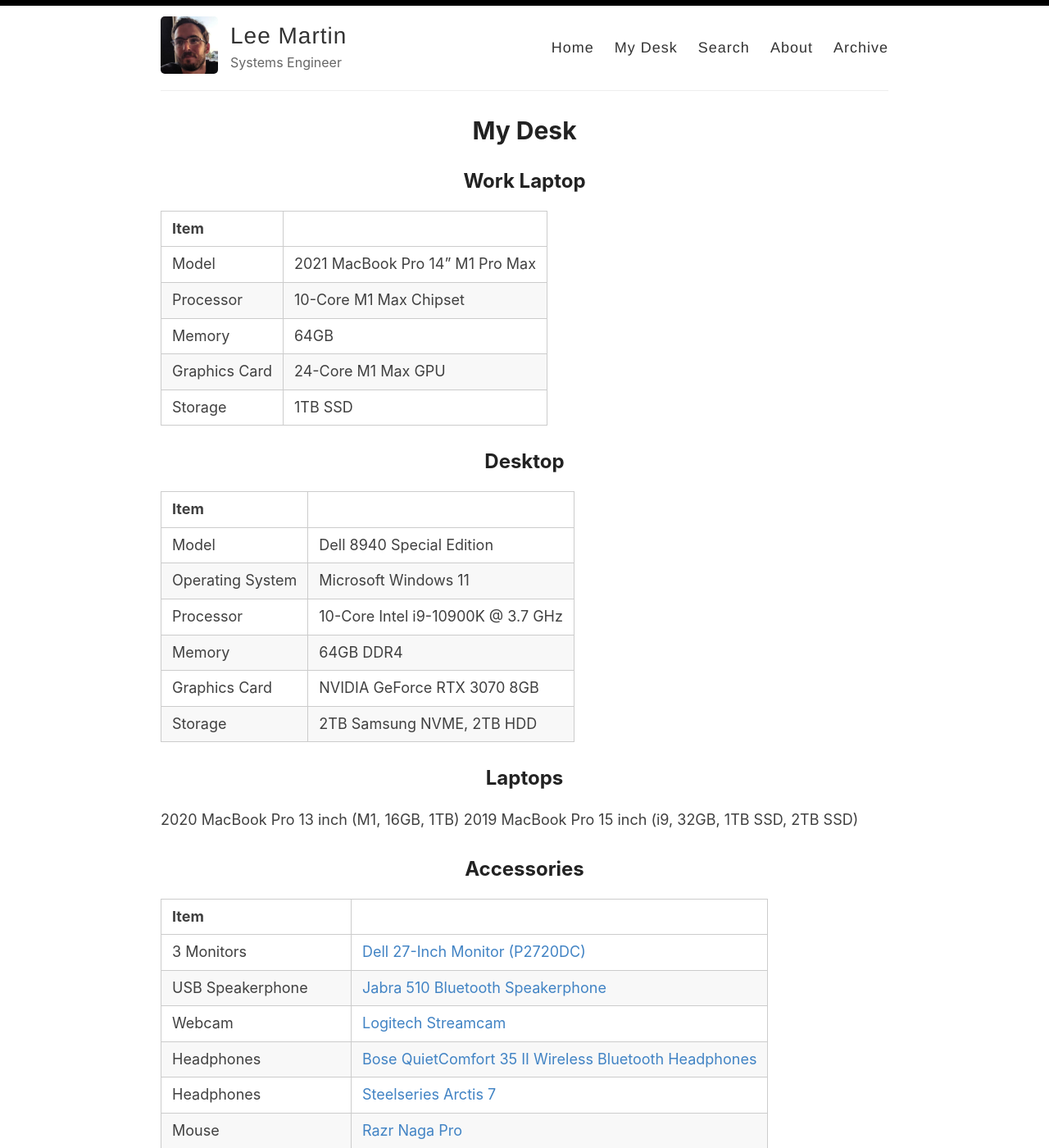
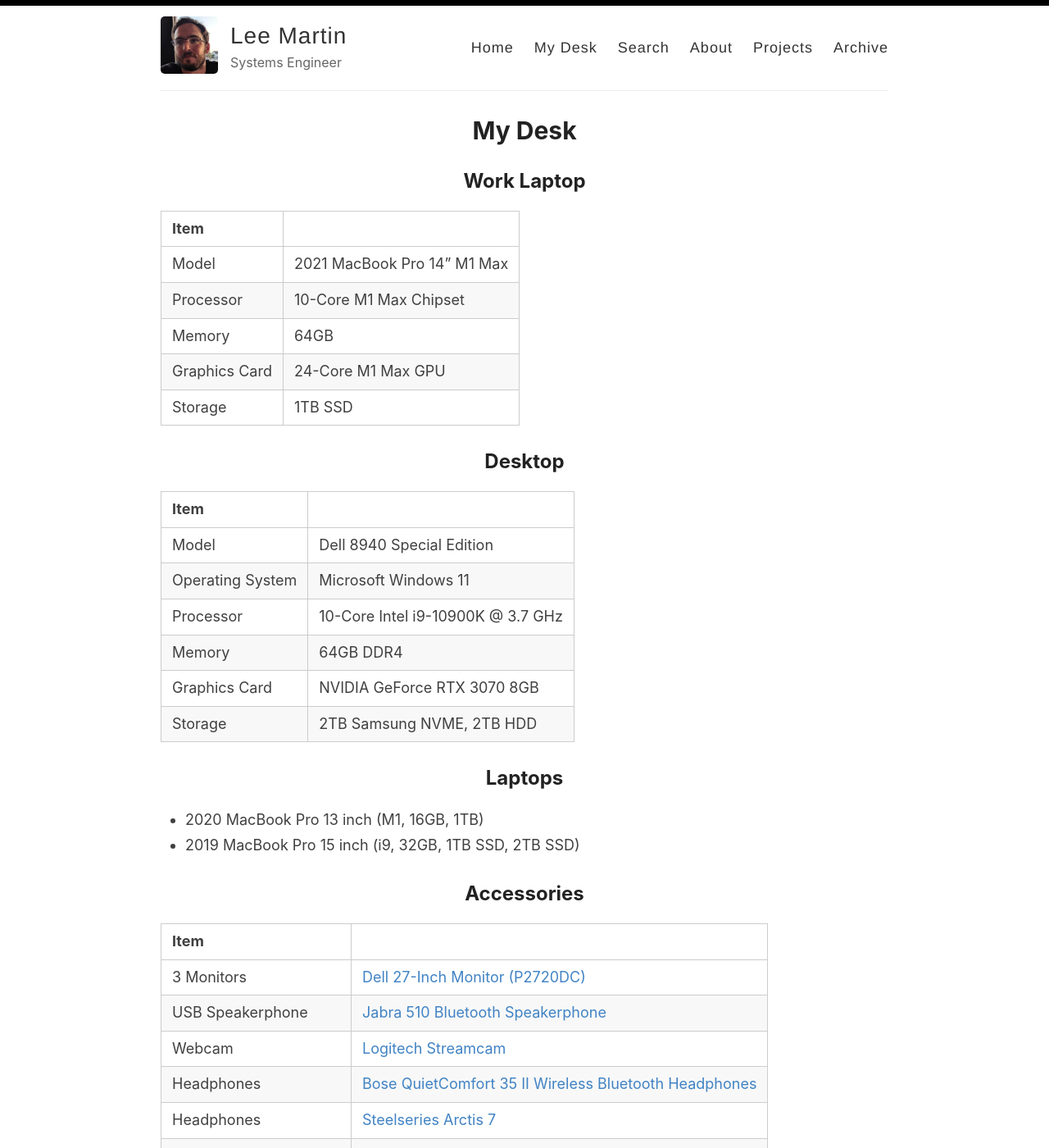
Before and after one commit to Aechrok/aechrok.github.io, a Jekyll site: the page built from _pages/desk.md, in a window 1280 px wide and 1400 px high. Shown: the whole window at 82% size. Built offline with Jekyll 4.4.1, drawn with Linux system fonts in a browser that asks for light colours.

Commit message:
Create project page

```diff
--- a/_layouts/default.html
+++ b/_layouts/default.html
@@ -34,6 +34,7 @@
               <a href="{{ site.baseurl }}/desk">My Desk</a>
               <a href="{{ site.baseurl }}/search">Search</a>
               <a href="{{ site.baseurl }}/about">About</a>
+              <a href="{{ site.baseurl }}/projects">Projects</a>
               <a href="{{ site.baseurl }}/archive">Archive</a>
             </nav>
           </header>
--- a/_pages/desk.md
+++ b/_pages/desk.md
@@ -8,7 +8,7 @@ title: 'My Desk'
 
 | Item                        |                              |
 | :-------------------------- | :--------------------------- |
-| Model | 2021 MacBook Pro 14" M1 Pro Max |
+| Model | 2021 MacBook Pro 14" M1 Max |
 | Processor | 10-Core M1 Max Chipset |
 | Memory | 64GB |
 | Graphics Card | 24-Core M1 Max GPU |
@@ -27,8 +27,8 @@ title: 'My Desk'
 
 ## Laptops
 
-2020 MacBook Pro 13 inch (M1, 16GB, 1TB)
-2019 MacBook Pro 15 inch (i9, 32GB, 1TB SSD, 2TB SSD)
+- 2020 MacBook Pro 13 inch (M1, 16GB, 1TB)
+- 2019 MacBook Pro 15 inch (i9, 32GB, 1TB SSD, 2TB SSD)
 
 ## Accessories
 
```
Also changed, not shown: _pages/about.md (+1 -2 lines), _pages/projects.md (added, +8 -0 lines).
